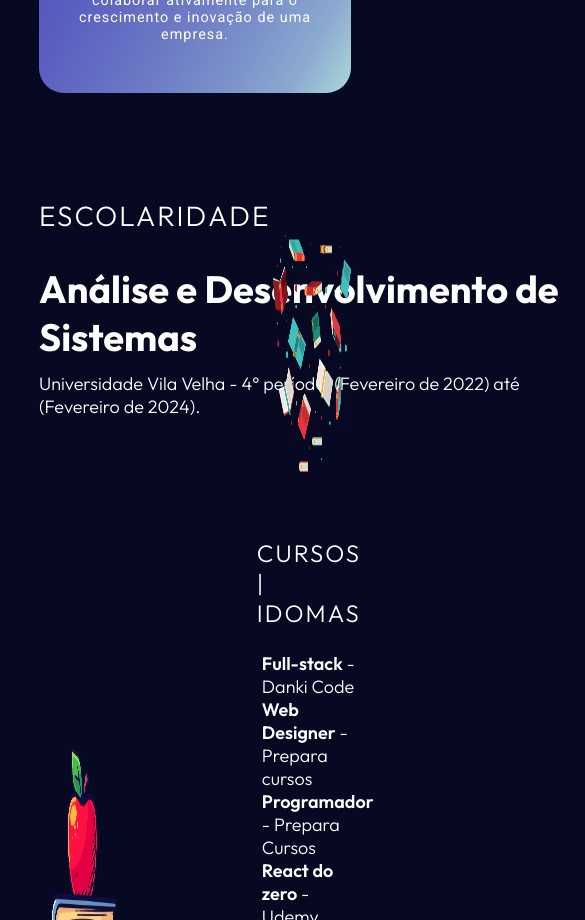
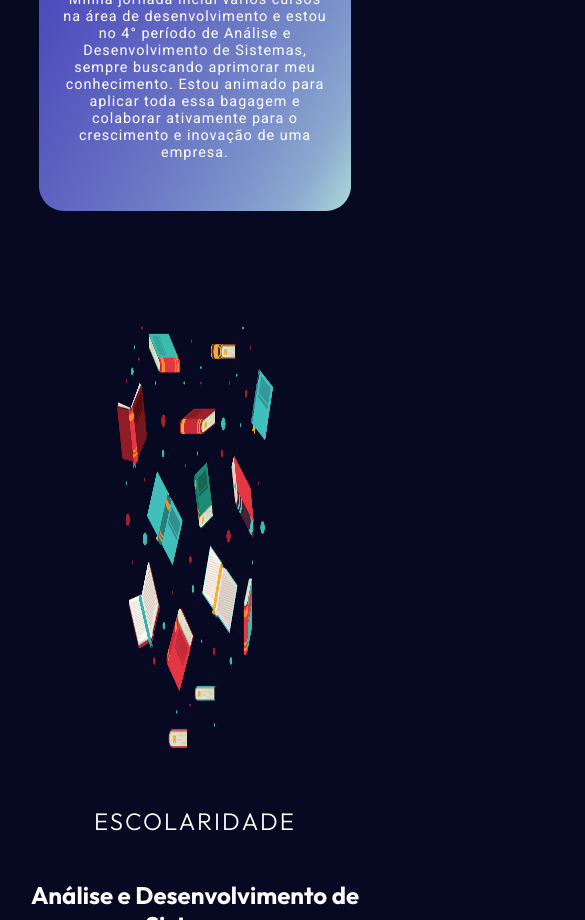
Before and after one commit to DevJhonathas/Portfolio2024, a React (Create React App) app in the folder frontend/: page /about in a window 390 px wide. Shown: the part 1080-2000 px from the top of the page, 585 px wide, since content can reach past the window. Built offline with nearby package versions, Linux system fonts and the light colour scheme.

Commit message:
Aplicando responsividade página About, section courses não está quebrando quando deveria.

```diff
--- a/frontend/src/pages/About/About.css
+++ b/frontend/src/pages/About/About.css
@@ -15,6 +15,7 @@
     flex-direction: column;
     align-items: center;
 }
+
 .text_about_me h1{
     font-size: 7em;
     font-weight: 600;
@@ -24,7 +25,7 @@
 }
 
 .text_about_me p{
-    font-size: 3em;
+    font-size: 5em;
     font-weight: 600;
     max-width: 20vw;
     text-align: center;
@@ -40,13 +41,66 @@
     letter-spacing: 1px;
 }
 
+/* School */
+.falling_books_about{
+    width: 20vw;
+    height: 50vh;
+}
+
+.section_school_about{
+    display: flex;
+    flex-direction: row;
+    align-items: center;
+    justify-content: space-between;
+    margin-top: 100px;
+}
+
+.section_school_about h2{
+    font-size: 3em;
+    width: 600px;
+}
+
+.section_school_about p{
+    margin-top: -20px;
+    font-size: 1.8em;
+    font-weight: 400;
+    width: 600px;
+}
+
+/* Courses */
+.section_courses_about{
+    display: flex;
+    flex-direction: row;
+    align-items: center;
+    justify-content: space-between;
+    margin-top: 5vh;
+    color: #ffff;
+}
+
+.courses_text_about li{
+    list-style: none;
+}
+
+.courses_text_about span,
+.courses_text_about li{
+    font-size: 22px;
+}
+.courses_text_about span{
+    font-weight: 600;
+}
+
+.language_list .bandeiras{
+    width: 20px;
+}
+
 @media (max-width: 1440px){
     .section_hero{
-        justify-content: center;
+        justify-content: space-between;
+        margin-top: 5%;
     }
 
     .text_about_me h1{
-        font-size: 5em;
+        font-size: 4em;
     }
 
     .text_about_me p{
@@ -60,6 +114,48 @@
     .section_objetivo_about{
         font-size: .8em;
     }
+
+    .section_school_about{
+        flex-wrap: wrap-reverse;
+        justify-content: center;
+    }
+
+    .school_text_about{
+        text-align: center;
+    }
+
+    .school_text_about p{
+        font-size: 1.5em;
+    }
+
+    .falling_books_about{
+        width: 40vw;
+        height: 50vh;
+        margin-bottom: 30px;
+        margin-top: 10%;
+    }
+
+    .section_courses_about{
+        flex-wrap: wrap;
+        justify-content: center;
+    }
+
+    .apple_with_books{
+        width: 40vw;
+        height: 50vh;
+        margin-bottom: 30px;
+        margin-top: 10%;
+    }
+
+    .courses_text_about{
+        text-align: center;
+    }
+}
+
+@media (max-width: 1024px){
+    .section_objetivo_about{
+        font-size: .7em;
+    }
 }
 
 @media (max-width: 768px){
@@ -70,12 +166,12 @@
 
     .text_about_me h1{
         margin-top: 10px;
-        font-size: 3em;
+        font-size: 4em;
     }
 
     .text_about_me p{
         font-size: 1.5em;
-        max-width: 60vw;
+        max-width: 70vw;
     }
 
     .img_balao_duvida{
@@ -86,4 +182,33 @@
     .section_objetivo_about{
         font-size: .6em;
     }
+
+    /* School */
+    .school_text_about{
+        display: flex;
+        flex-direction: column;
+        align-items: center;
+    }
+
+    .section_school_about h2{
+        font-size: 1.5em;
+        width: 400px;
+    }
+
+    .section_school_about p{
+        margin-top: -20px;
+        font-size: 1.1em;
+        font-weight: 400;
+        width: 300px;
+    }
+
+    /* Courses */
+    .courses_text_about{
+        text-align: center;
+    }
+
+    .courses_text_about span,
+    .courses_text_about li{
+        font-size: 1.1em;
+    }
 }
--- a/frontend/src/pages/About/About.jsx
+++ b/frontend/src/pages/About/About.jsx
@@ -31,8 +31,8 @@ const About = () => {
       <div className='subtitle'>
         <h3>Objetivo</h3>
       </div>
-      <div>
-          <MessageText className="Component_message_text"
+      <div className='component_message_text'>
+          <MessageText
             text_one={"Olá! Sou o Jhonathas, um apaixonado por desenvolvimento Full-Stack, atualmente cursando na Universidade Vila Velha e pronto para abraçar minha primeira oportunidade profissional nesse campo."}
             text_two={"Desde os 16 anos, venho imerso no mundo da programação, explorando diversas linguagens, mas foi no desenvolvimento web que encontrei minha verdadeira vocação e aprimorei minhas habilidades."}
             text_three={"Minha jornada inclui vários cursos na área de desenvolvimento e estou no 4° período de Análise e Desenvolvimento de Sistemas, sempre buscando aprimorar meu conhecimento. Estou animado para aplicar toda essa bagagem e colaborar ativamente para o crescimento e inovação de uma empresa."}
@@ -40,19 +40,23 @@ const About = () => {
         </div>
       </section>
 
-      <section className="section_school">
-        <div className="school form_container">
+      <section className="section_school_about">
+        <div className='subtitle school_text_about'>
             <h3>Escolaridade</h3>
             <h2>Análise e Desenvolvimento de Sistemas</h2>
             <p>Universidade Vila Velha - 4° período.
             (Fevereiro de 2022) até (Fevereiro de 2024).</p>
         </div>
-        <img src={falling_books} className='falling_books' alt="falling_books" />
+        <div >
+          <img src={falling_books} alt="falling_books" className="falling_books_about" />
+        </div>
       </section>
 
-      <section className="section_courses">
-        <img src={apple_with_books} className='apple_with_books' alt="apple_with_books" />
-        <div className="courses form_container">
+      <section className="section_courses_about">
+        <div className="img_books_and_apple">
+          <img src={apple_with_books} className='apple_with_books' alt="apple_with_books" />
+        </div>
+        <div className="subtitle courses_text_about">
             <h3>Cursos | idomas</h3>
             <ul className='courses_list'>
               <li><span>Full-stack</span> - Danki Code</li>
@@ -70,7 +74,7 @@ const About = () => {
       </section>
 
       <section className="section_projects">
-        <div className='form_container'>
+        <div className='text_about_me'>
           <MessageWithButton
           msg_title={"Está preparado?"}
           msg={"Venha conhecer meus projetos"}
```
